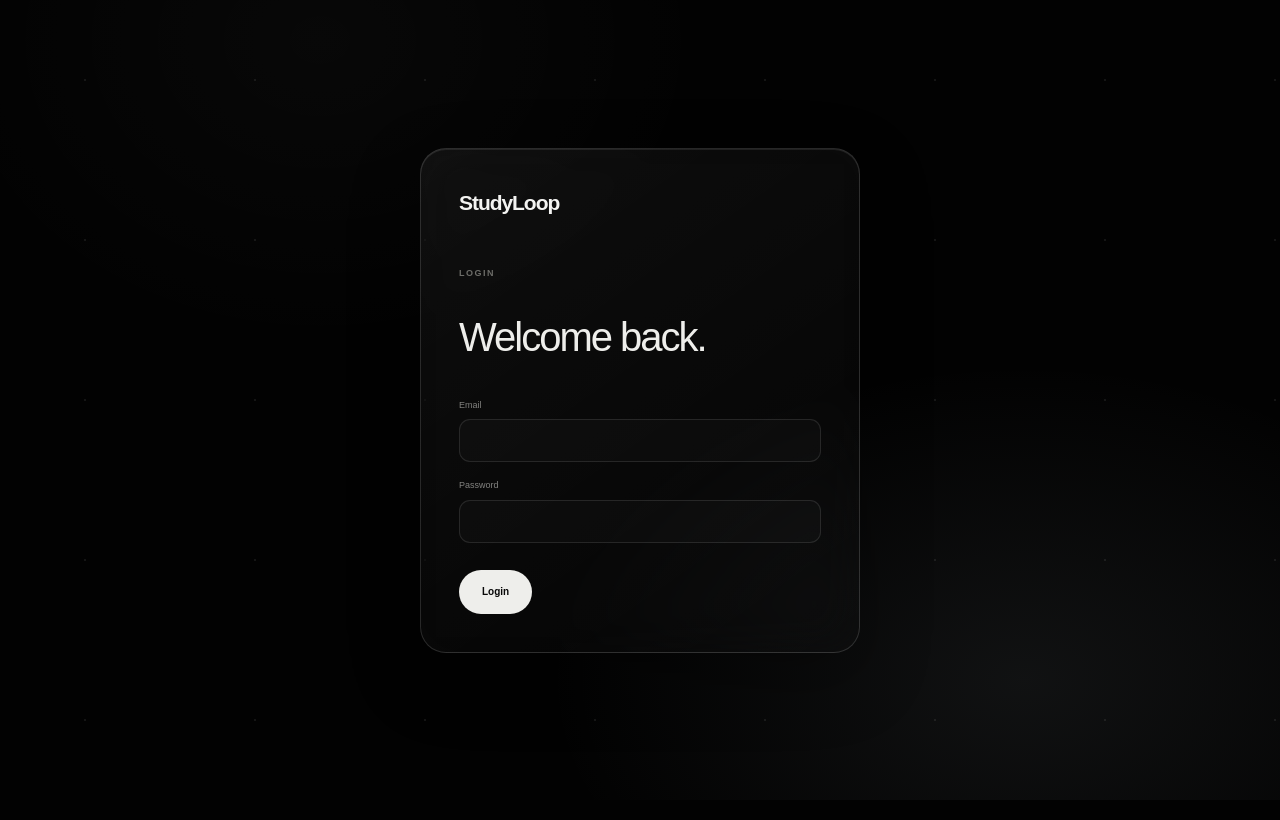
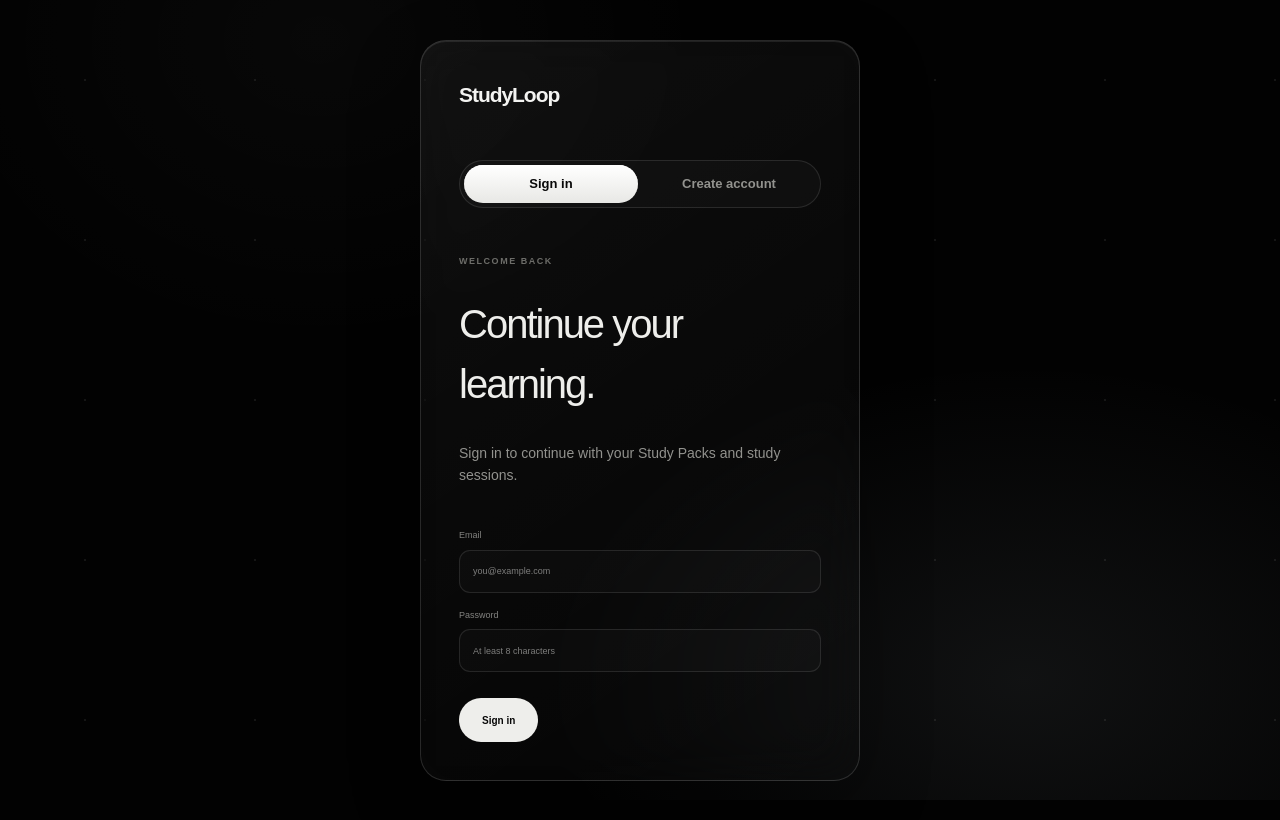
Before and after one commit to sinthetaaa/ai-voice-study-assistant, a Next.js app in the folder apps/web/: page /login in a window 1280 px wide. Built offline with nearby package versions, Linux system fonts and the light colour scheme; no server answers.

Commit message:
feat(web): add login and registration flow

```diff
--- a/apps/web/src/app/globals.css
+++ b/apps/web/src/app/globals.css
@@ -4164,3 +4164,156 @@ span {
 }
 
 /* END STUDY PACK DETAIL V2 */
+
+/* ============================================================
+   AUTHENTICATION V2
+============================================================ */
+
+.auth-mode-switch {
+  width: 100%;
+
+  display: grid;
+
+  grid-template-columns:
+    repeat(2, 1fr);
+
+  gap: 4px;
+
+  margin-bottom: 30px;
+
+  padding: 4px;
+
+  border:
+    1px solid
+    rgba(255, 255, 255, 0.11);
+
+  border-radius: 999px;
+
+  background:
+    rgba(255, 255, 255, 0.025);
+}
+
+.auth-mode-button {
+  min-height: 38px;
+
+  padding:
+    0
+    16px;
+
+  border: 0;
+
+  border-radius: 999px;
+
+  color:
+    var(--grey);
+
+  background:
+    transparent;
+
+  font-size: 13px;
+
+  font-weight: 600;
+
+  transition:
+    color 180ms ease,
+    background 180ms ease,
+    box-shadow 180ms ease;
+}
+
+.auth-mode-button:hover {
+  color:
+    var(--white);
+}
+
+.auth-mode-button.active {
+  color:
+    #090909;
+
+  background:
+    linear-gradient(
+      180deg,
+      #ffffff,
+      #e8e8e5
+    );
+
+  box-shadow:
+    inset
+    0
+    1px
+    0
+    rgba(255, 255, 255, 0.9);
+}
+
+.auth-description {
+  margin:
+    -3px
+    0
+    26px;
+
+  color:
+    var(--grey);
+
+  font-size: 14px;
+
+  line-height: 1.55;
+}
+
+.auth-form {
+  display: grid;
+
+  gap: 16px;
+}
+
+.auth-form label {
+  display: grid;
+
+  gap: 7px;
+}
+
+.auth-error {
+  margin: 0;
+
+  padding:
+    11px
+    13px;
+
+  border:
+    1px solid
+    rgba(255, 130, 130, 0.28);
+
+  border-radius: 12px;
+
+  color:
+    #ffb8b8;
+
+  background:
+    rgba(135, 35, 35, 0.12);
+
+  font-size: 13px;
+
+  line-height: 1.45;
+}
+
+.auth-session-check {
+  padding:
+    18px
+    0
+    4px;
+
+  color:
+    var(--grey);
+
+  font-size: 14px;
+}
+
+.auth-form input:disabled,
+.login-submit:disabled,
+.auth-mode-button:disabled {
+  cursor: not-allowed;
+
+  opacity: 0.62;
+}
+
+.login-submit:disabled {
+  transform: none;
+}
--- a/apps/web/src/app/login/page.tsx
+++ b/apps/web/src/app/login/page.tsx
@@ -1,12 +1,114 @@
 "use client";
 
-import {
-  useRouter,
-} from "next/navigation";
+import { FormEvent, useEffect, useState } from "react";
+
+import { useRouter } from "next/navigation";
+
+import { StudyLoopApiError, studyLoopApi } from "@/lib/studyloop-api";
+
+type AuthMode = "LOGIN" | "REGISTER";
 
 export default function LoginPage() {
-  const router =
-    useRouter();
+  const router = useRouter();
+
+  const [mode, setMode] = useState<AuthMode>("LOGIN");
+
+  const [name, setName] = useState("");
+
+  const [email, setEmail] = useState("");
+
+  const [password, setPassword] = useState("");
+
+  const [submitting, setSubmitting] = useState(false);
+
+  const [checkingSession, setCheckingSession] = useState(true);
+
+  const [error, setError] = useState<string | null>(null);
+
+  useEffect(() => {
+    let cancelled = false;
+
+    async function checkSession() {
+      try {
+        await studyLoopApi.getCurrentUser();
+
+        if (!cancelled) {
+          router.replace("/");
+        }
+      } catch (requestError) {
+        if (
+          requestError instanceof StudyLoopApiError &&
+          requestError.status === 401
+        ) {
+          if (!cancelled) {
+            setCheckingSession(false);
+          }
+
+          return;
+        }
+
+        if (!cancelled) {
+          setCheckingSession(false);
+        }
+      }
+    }
+
+    void checkSession();
+
+    return () => {
+      cancelled = true;
+    };
+  }, [router]);
+
+  function switchMode(nextMode: AuthMode) {
+    if (submitting) {
+      return;
+    }
+
+    setMode(nextMode);
+    setError(null);
+  }
+
+  async function handleSubmit(event: FormEvent<HTMLFormElement>) {
+    event.preventDefault();
+
+    if (submitting) {
+      return;
+    }
+
+    setError(null);
+    setSubmitting(true);
+
+    try {
+      if (mode === "LOGIN") {
+        await studyLoopApi.login({
+          email,
+          password,
+        });
+      } else {
+        await studyLoopApi.register({
+          email,
+          password,
+          ...(name.trim()
+            ? {
+                name: name.trim(),
+              }
+            : {}),
+        });
+      }
+
+      router.replace("/");
+      router.refresh();
+    } catch (requestError) {
+      if (requestError instanceof StudyLoopApiError) {
+        setError(requestError.message);
+      } else {
+        setError("Something went wrong. Please try again.");
+      }
+
+      setSubmitting(false);
+    }
+  }
 
   return (
     <main className="app-page login-page">
@@ -15,34 +117,133 @@ export default function LoginPage() {
       <div className="login-card glass-card">
         <button
           className="wordmark"
-          onClick={() =>
-            router.push("/")
-          }
+          type="button"
+          onClick={() => router.push("/")}
         >
           StudyLoop
         </button>
 
+        <div
+          className="auth-mode-switch"
+          role="tablist"
+          aria-label="Authentication mode"
+        >
+          <button
+            type="button"
+            role="tab"
+            aria-selected={mode === "LOGIN"}
+            className={
+              mode === "LOGIN" ? "auth-mode-button active" : "auth-mode-button"
+            }
+            onClick={() => switchMode("LOGIN")}
+          >
+            Sign in
+          </button>
+
+          <button
+            type="button"
+            role="tab"
+            aria-selected={mode === "REGISTER"}
+            className={
+              mode === "REGISTER"
+                ? "auth-mode-button active"
+                : "auth-mode-button"
+            }
+            onClick={() => switchMode("REGISTER")}
+          >
+            Create account
+          </button>
+        </div>
+
         <p className="section-kicker">
-          LOGIN
+          {mode === "LOGIN" ? "WELCOME BACK" : "GET STARTED"}
         </p>
 
         <h1>
-          Welcome back.
+          {mode === "LOGIN"
+            ? "Continue your learning."
+            : "Create your StudyLoop account."}
         </h1>
+
+        <p className="auth-description">
+          {mode === "LOGIN"
+            ? "Sign in to continue with your Study Packs and study sessions."
+            : "Your Study Packs, sessions, mastery and progress stay tied to your account."}
+        </p>
+
+        {checkingSession ? (
+          <div className="auth-session-check" role="status">
+            Checking your session…
+          </div>
+        ) : (
+          <form className="auth-form" onSubmit={handleSubmit}>
+            {mode === "REGISTER" ? (
+              <label>
+                Name
+                <input
+                  type="text"
+                  value={name}
+                  maxLength={100}
+                  autoComplete="name"
+                  placeholder="Your name"
+                  disabled={submitting}
+                  onChange={(event) => setName(event.target.value)}
+                />
+              </label>
+            ) : null}
 
             <label>
               Email
-          <input type="email" />
+              <input
+                type="email"
+                value={email}
+                maxLength={254}
+                autoComplete="email"
+                placeholder="you@example.com"
+                required
+                disabled={submitting}
+                onChange={(event) => setEmail(event.target.value)}
+              />
             </label>
 
             <label>
               Password
-          <input type="password" />
+              <input
+                type="password"
+                value={password}
+                minLength={8}
+                maxLength={128}
+                autoComplete={
+                  mode === "LOGIN" ? "current-password" : "new-password"
+                }
+                placeholder="At least 8 characters"
+                required
+                disabled={submitting}
+                onChange={(event) => setPassword(event.target.value)}
+              />
             </label>
 
-        <button className="login-submit">
-          Login
+            {error ? (
+              <p className="auth-error" role="alert">
+                {error}
+              </p>
+            ) : null}
+
+            <button
+              className="login-submit"
+              type="submit"
+              disabled={submitting}
+            >
+              {submitting
+                ? mode === "LOGIN"
+                  ? "Signing in…"
+                  : "Creating account…"
+                : mode === "LOGIN"
+                  ? "Sign in"
+                  : "Create account"}
             </button>
+          </form>
+        )}
       </div>
     </main>
   );
```
Lines whose indentation alone changed are shown as unchanged.
